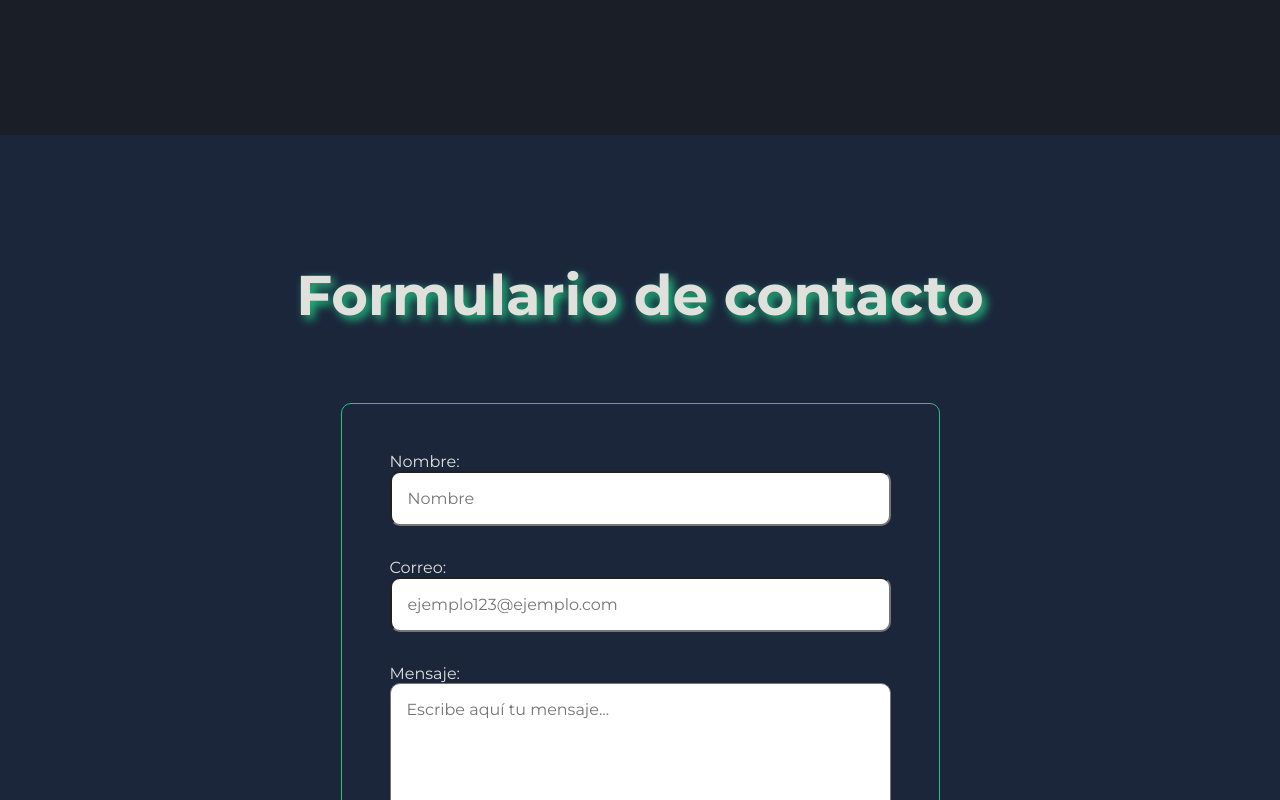
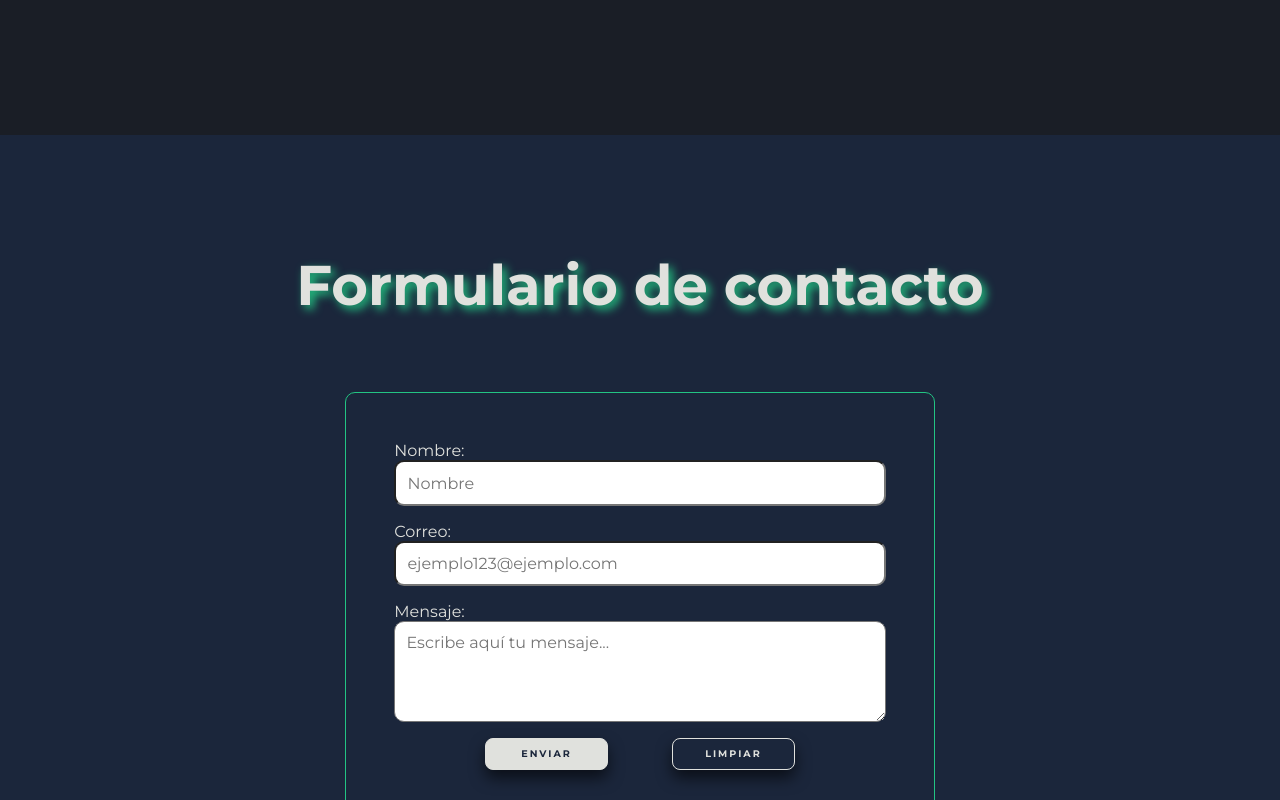
Before and after one commit to miguelfb19/portfolio, a React (Create React App) app: page / in a window 1280 px wide. Shown: the part 4320-5120 px from the top of the page. Built offline with nearby package versions, Linux system fonts and the light colour scheme.

Commit message:
form and updates functionality

```diff
--- a/package.json
+++ b/package.json
@@ -11,6 +11,7 @@
     "react": "^18.3.1",
     "react-dom": "^18.3.1",
     "react-scripts": "5.0.1",
+    "react-scroll": "^1.9.0",
     "web-vitals": "^2.1.4"
   },
   "scripts": {
--- a/src/assets/components/Contact.jsx
+++ b/src/assets/components/Contact.jsx
@@ -24,7 +24,7 @@ function Contact() {
             <textarea
               id="inputMessage"
               cols="50"
-              rows="5"
+              rows="4"
               placeholder="Escribe aquí tu mensaje..."
             ></textarea>
           </div>
@@ -32,7 +32,7 @@ function Contact() {
             <button type="submit" className="btn">Enviar</button>
             <button type="reset" className="btn2">Limpiar</button>
           </div>
-          <span className="formAlert"></span>
+          <span className="formAlert">Formulairo enviado con exito</span>
         </form>
       </section>
     </>
--- a/src/assets/components/Menu.jsx
+++ b/src/assets/components/Menu.jsx
@@ -3,11 +3,12 @@ import Icons from "./Icons";
 
 function Menu() {
 
-  const scroll = (target, btn)=>{
-    btn.addEventListener('click', ()=>{
-      target.scrollIntoView({block: 'start', behavior:'smooth', inline: 'nearest'})
-    })
-  }
+  const scrollTo = (sectionClass) => {
+    const section = document.querySelector(sectionClass);
+    if (section) {
+      section.scrollIntoView({ behavior: "smooth" }); // Desplazamiento suave
+    }
+  };
 
   return (
     <>
--- a/src/assets/css/styles.css
+++ b/src/assets/css/styles.css
@@ -631,12 +631,15 @@ details a:visited {
 
 .contact{
   background-color: var(--blue1);
-  padding-top: 5em;
-  padding-bottom: 5em;
   display: flex;
   flex-direction: column;
   justify-content: center;
   align-items: center;
+  min-height: 100vh;
+}
+
+.contact .title{
+  margin-top: 0;
 }
 
 .form {
@@ -645,7 +648,7 @@ details a:visited {
   padding: 3em;
   display: flex;
   flex-direction: column;
-  row-gap: 2em;
+  row-gap: 1em;
   margin-top: 3em;
 }
 
@@ -664,14 +667,22 @@ details a:visited {
 }
 
 .contact input, .contact textarea{
-  padding: 1em;
+  padding: 0.7em;
   border-radius: 10px;
   font-family: var(--mont);
   font-size: 1em;
 }
 
 .formAlert{
+  text-align: center;
+  background-color: #23c483;
+  color: var(--Gray);
+  padding: 1em;
+  width: 70%;
+  margin: auto;
+  font-weight: bold;
   display: none;
+  opacity: 0;
 }
 
 /* ==================================================================== */
```
Also changed, not shown: 1 other file (tests, documents, lock files or other folders).
